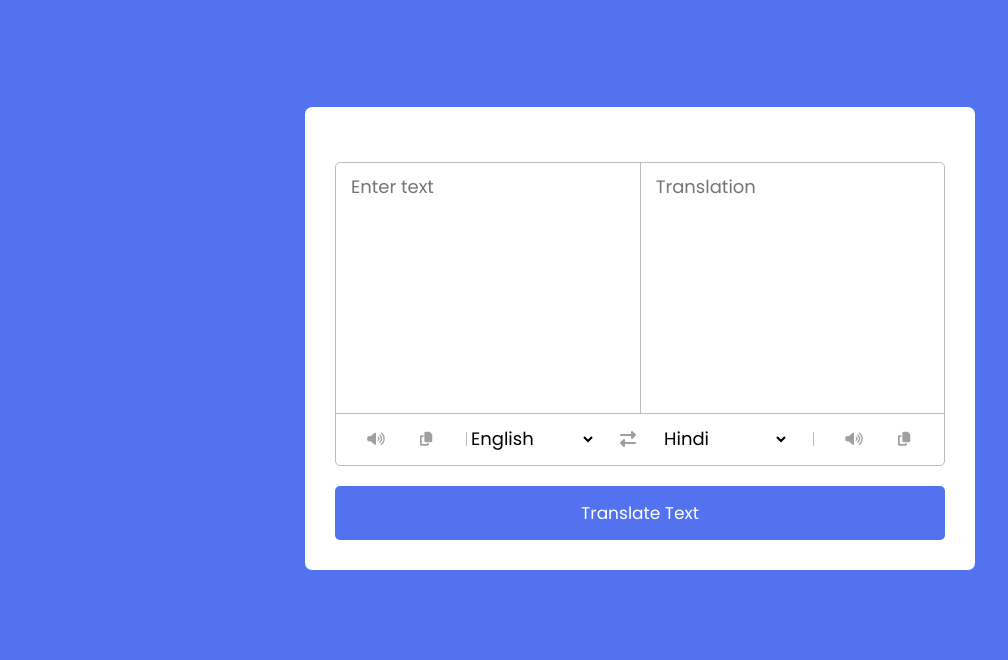
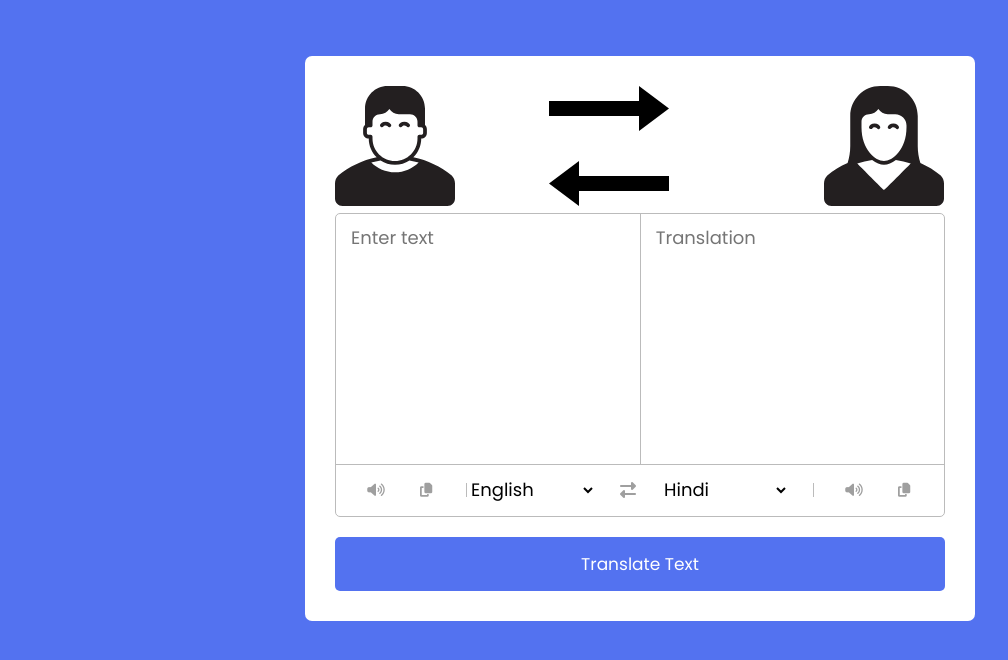
Before and after one commit to Peter00010/Phase-1-project, a plain HTML site: page index.html in a window 1280 px wide. Shown: the part 62-722 px from the top of the page, without its empty margins (0-1008 px from the left). Drawn offline with Linux system fonts and the light colour scheme.

Commit message:
Another update

```diff
--- a/index.html
+++ b/index.html
@@ -32,16 +32,11 @@
   </div>
 
 
-
-
-
-
-
     <div class="container">
 <div class="illustratemages">
-  <img src="">
-  <img src="">
-  <img src="">
+  <img id="man" src="./images/man.svg">
+  <img id="arrow" src="./images/arrow.svg">
+  <img id="woman" src="./images/woman.svg">
 
 </div>
 
--- a/style.css
+++ b/style.css
@@ -29,6 +29,19 @@ body {
  height: 20px;
  margin-right: 9px;
 }
+
+.illustratemages img{
+height: 120px;
+}
+
+#man{
+  padding-right: 90px;
+}
+
+#woman{
+  padding-left: 150px;
+}
+
 
 
 .container {
```
